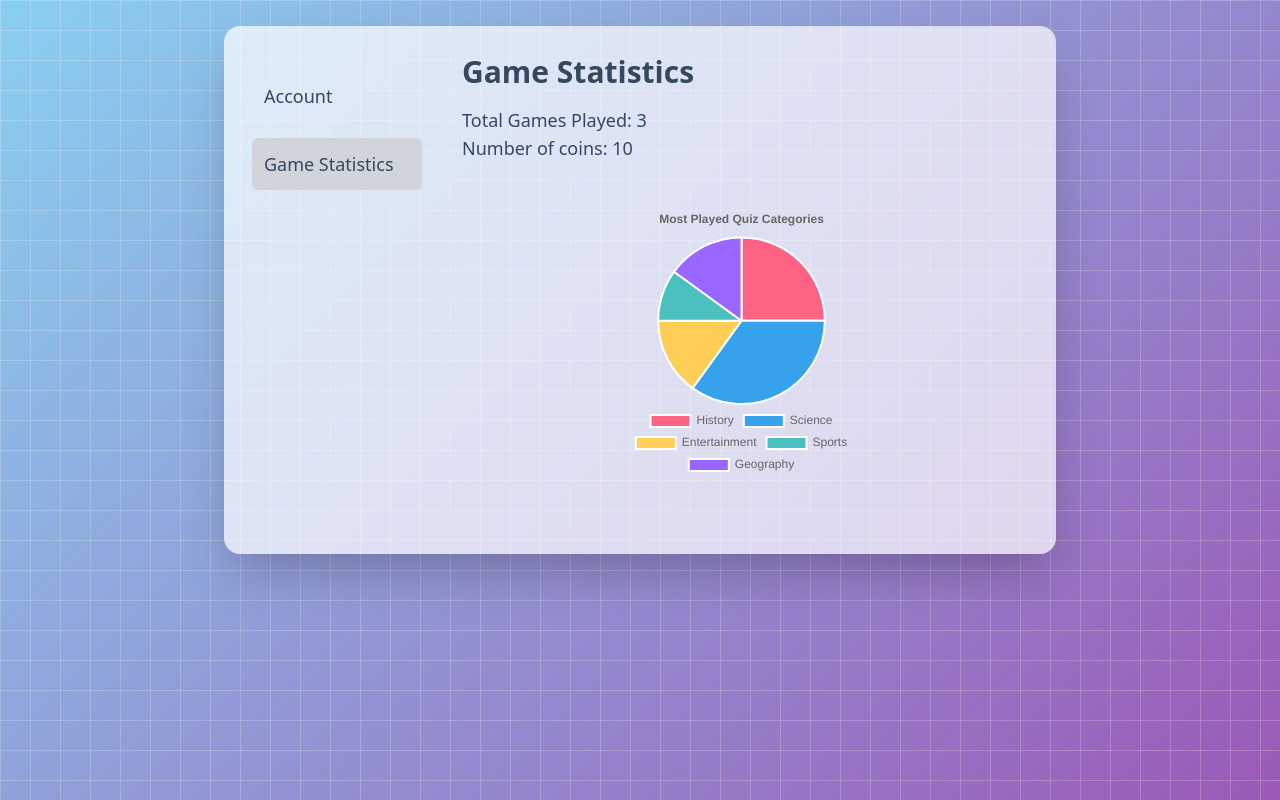
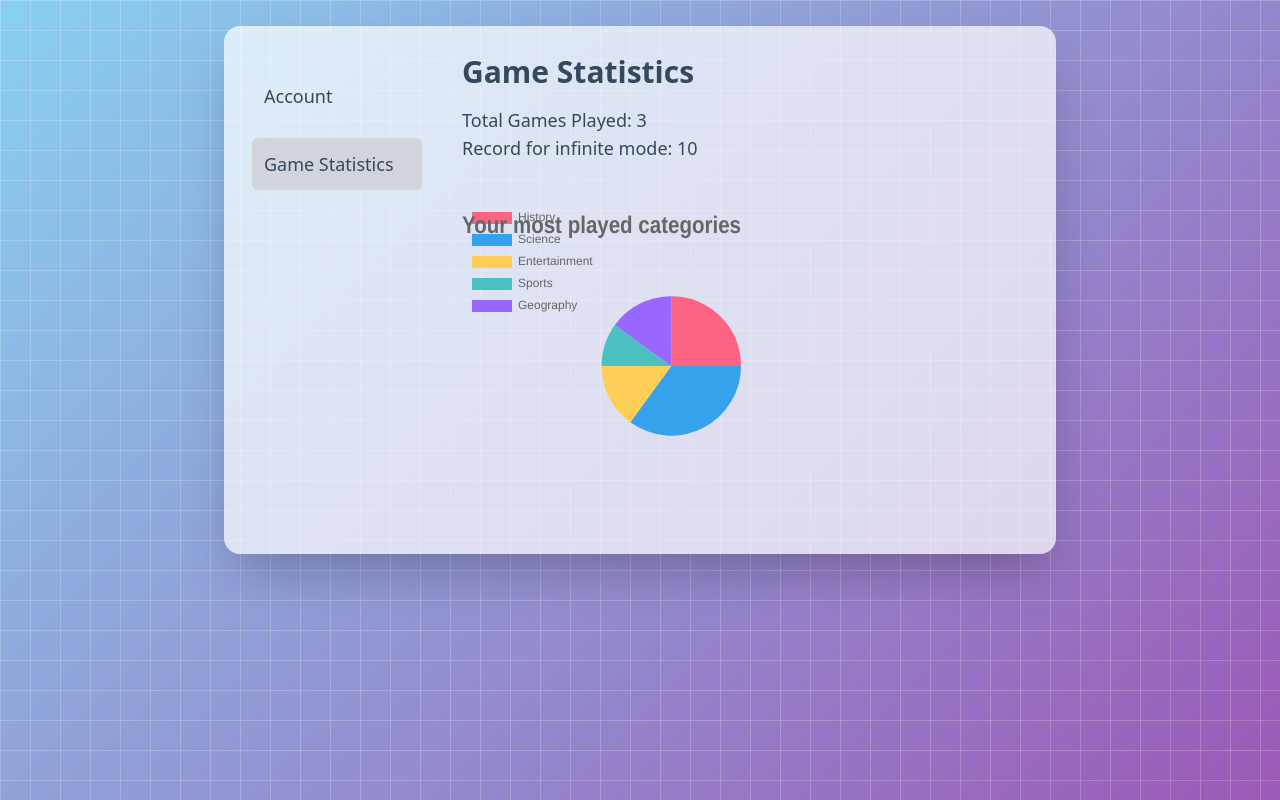
Before and after one commit to Dodize/projet_archi_quizz, a Vue app in the folder frontend/: page /test in a window 1280 px wide. Both pictures are taken after a click on the button "Game Statistics". Built offline with nearby package versions, Linux system fonts and the light colour scheme; the HTML template or start-up script is replaced by a standard one; a web font is replaced by a local one.

Commit message:
temp before merge

```diff
--- a/frontend/src/components/Statistiques.vue
+++ b/frontend/src/components/Statistiques.vue
@@ -34,10 +34,10 @@
           <div v-else-if="activeTab === 'stats'">
             <h2 class="text-3xl font-bold mb-4">Game Statistics</h2>
             <p class="text-lg">Total Games Played: {{ nbParties }}</p>
-            <p class="text-lg">Number of coins: {{ nbCoins }}</p>
+            <p class="text-lg" :class="recordModeInfini == 0 ? 'hidden' : 'block'">Record for infinite mode: {{ recordModeInfini }}</p>
 
             <!-- Chart -->
-            <div class="flex justify-center mt-10">
+            <div class="flex mt-10">
               <div class="w-1/2">
                 <canvas ref="quizChart"></canvas>
               </div>
@@ -50,18 +50,19 @@
   </template>
 
   <script async setup>
-  import { ref, onMounted, watch, nextTick } from "vue";
+  import { ref, watch, nextTick } from "vue";
   import Chart from "chart.js/auto";
 
+  //TODO : changer tout ça par des vraies valeurs
   const activeTab = ref("account"); // Onglet actif par défaut
   const nbParties = ref(3); // Exemple de données
-  const nbCoins = ref(10); // Exemple de données
+  const recordModeInfini = ref(10); // Exemple de données
 
   // Données pour le graphique
   const categories = ref(["History", "Science", "Entertainment", "Sports", "Geography"]);
   const categoryData = ref([25, 35, 15, 10, 15]); // Nombre de parties par catégorie
 
-  // Référence au canvas
+  // Création du graphique -> catégories
   const quizChart = ref(null);
   let chartInstance = null; // Garde une instance du graphique pour éviter les doublons
 
@@ -91,6 +92,7 @@
             data: categoryData.value,
             backgroundColor: ["#FF6384", "#36A2EB", "#FFCE56", "#4BC0C0", "#9966FF"],
             hoverOffset: 4,
+            borderWidth: 0
           },
         ],
       },
@@ -98,11 +100,19 @@
         responsive: true,
         plugins: {
           legend: {
-            position: "bottom",
+            position: "left",
+            align: "start",
+            labels: {
+              margin: 50,
+            },
           },
           title: {
             display: true,
-            text: "Most Played Quiz Categories",
+            text: "Your most played categories",
+            align: "end",
+            font: {
+              size: 24,
+            }
           },
         },
       },
@@ -112,17 +122,10 @@
   // Regarder les changements d'onglet et rendre le graphique
   watch(activeTab, async (newTab) => {
     if (newTab === "stats") {
-      console.log("ici");
       await renderChart();
     }
   });
 
-  onMounted(async () => {
-    // Optionnel : Si "stats" est actif au montage, créer le graphique directement
-    if (activeTab.value === "stats") {
-      await renderChart();
-    }
-  });
   </script>
 
 
```
